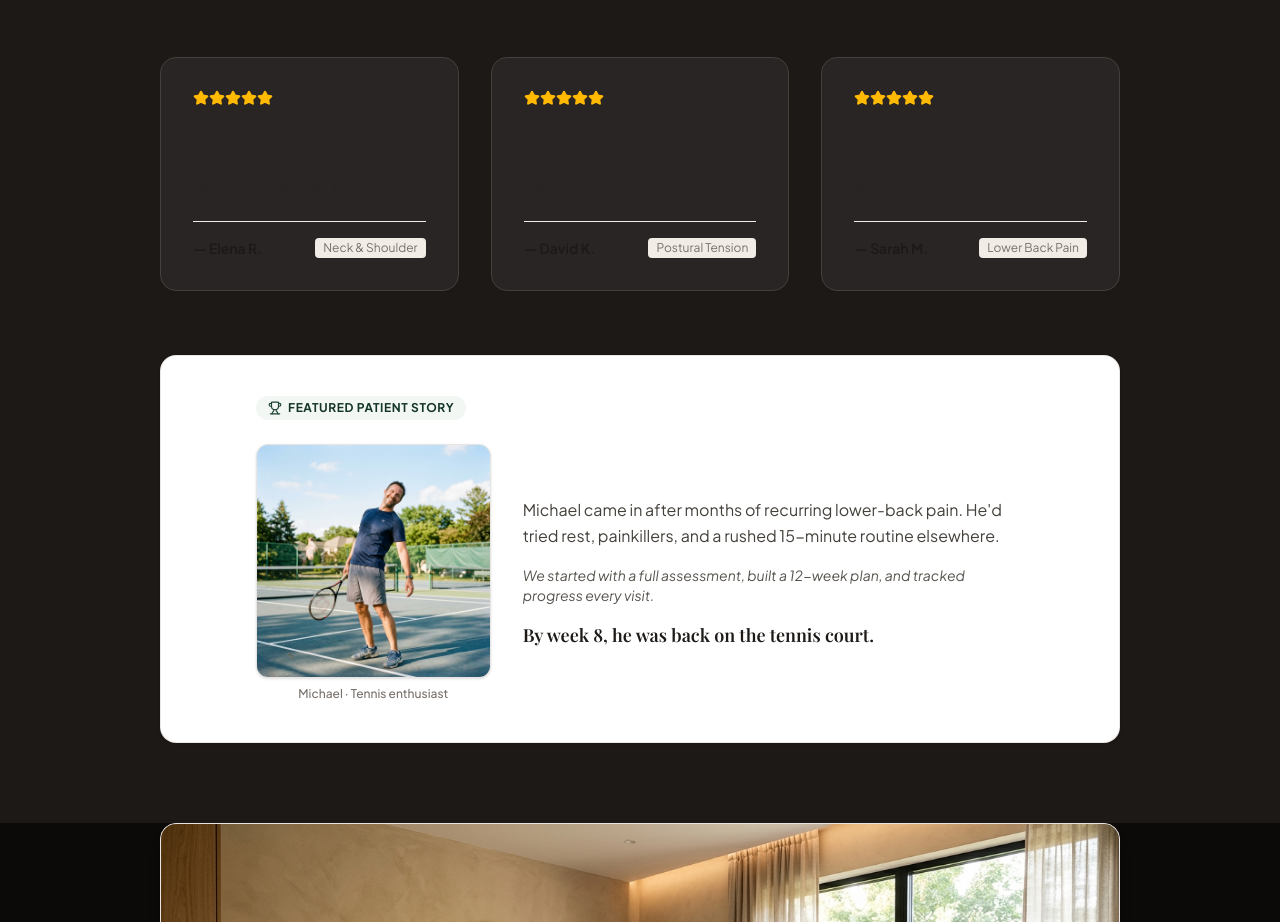
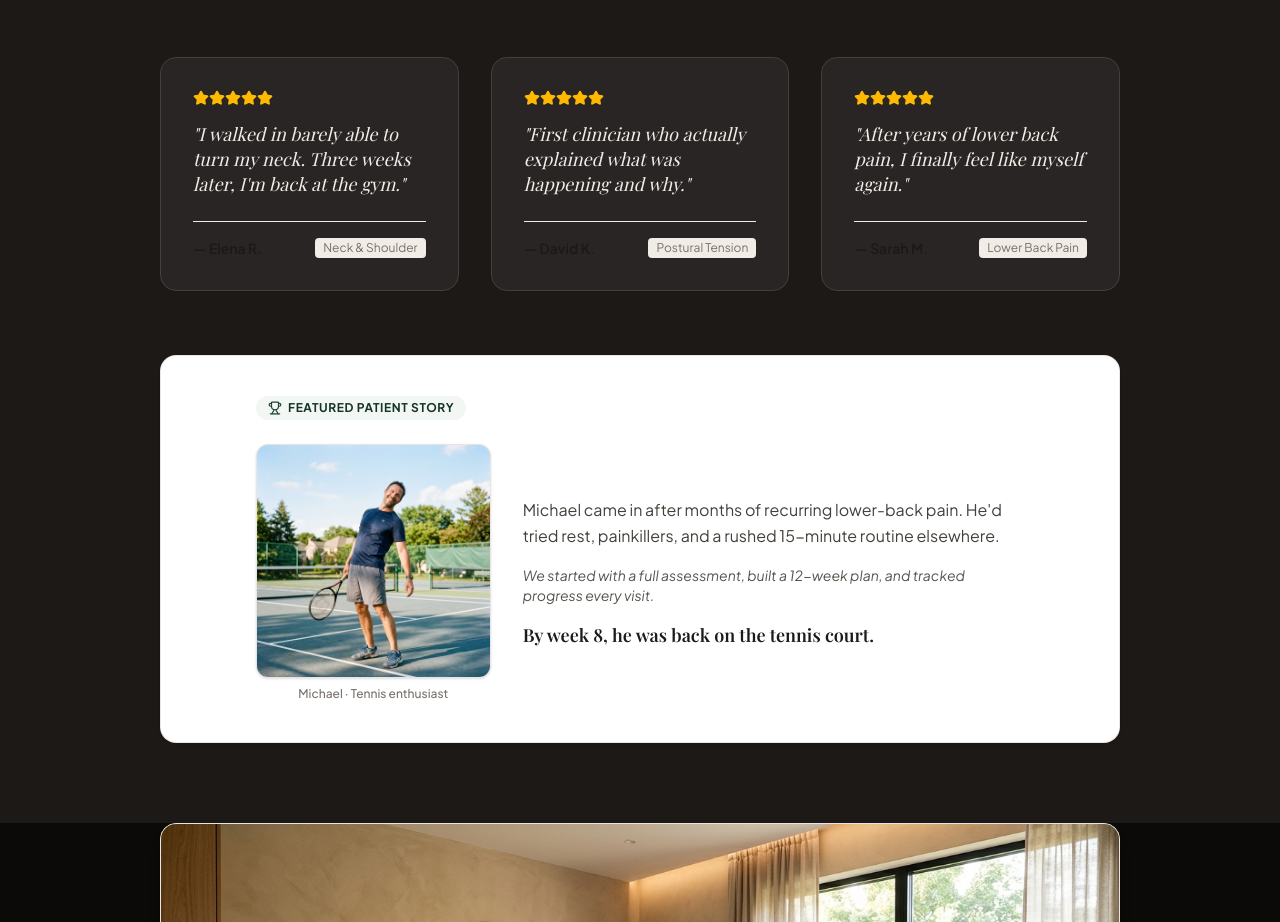
Before and after one commit to drealslick/Chiropractor-web-demo, a React (Vite) app: page / in a window 1280 px wide. Shown: the part 4620-5542 px from the top of the page. Built offline with nearby package versions, Linux system fonts and the light colour scheme; no server answers; the database is empty; a web font is replaced by a local one.

Commit message:
Update PatientsSection.tsx

```diff
--- a/src/components/PatientsSection.tsx
+++ b/src/components/PatientsSection.tsx
@@ -48,7 +48,7 @@ export const PatientsSection: React.FC<PatientsSectionProps> = ({ clinic }) => {
                     <Star key={i} className="w-4 h-4 fill-amber-400 text-amber-400" />
                   ))}
                 </div>
-                <blockquote className="text-stone-800 text-base sm:text-lg font-serif italic leading-snug mb-6">
+                <blockquote className="text-stone-100 text-base sm:text-lg font-serif italic leading-snug mb-6">
                   "{item.quote}"
                 </blockquote>
               </div>
```
